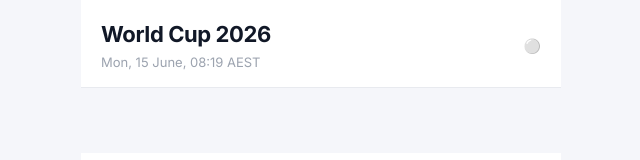
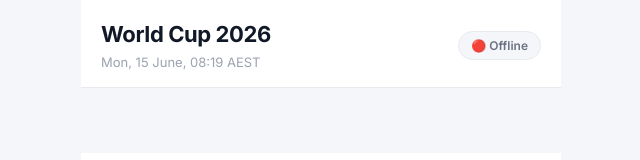
Before and after one commit to JT2063-prog/worldcup2026, a React (Create React App) app: page / in a window 1280 px wide. Shown: the top 160 px of the page, without its empty margins (319-959 px from the left). Built offline with nearby package versions, Linux system fonts and the light colour scheme; no server answers; a web font is replaced by a local one.

Commit message:
Free live scores, no API key needed

```diff
--- a/src/App.css
+++ b/src/App.css
@@ -262,3 +262,17 @@
 }
 .tab-item--active .tab-label { color: var(--blue); }
 .tab-item--active .tab-icon { filter: none; }
+
+.status-btn {
+  background: var(--bg);
+  border: 1.5px solid var(--border);
+  color: var(--text-dim);
+  font-size: 12px;
+  font-weight: 600;
+  padding: 6px 12px;
+  border-radius: 20px;
+  cursor: pointer;
+  font-family: inherit;
+  white-space: nowrap;
+}
+.status-btn:active { opacity: 0.7; }
--- a/src/App.js
+++ b/src/App.js
@@ -1,16 +1,13 @@
 import React, { useState, useEffect } from 'react';
 import { MATCHES, GROUPS, GROUP_COLORS, TEAMS } from './data';
-import { useLiveScores } from './useLiveScores';
-import { isLivePhase, isFinishedPhase, phaseLabel } from './useLiveScores';
+import { useLiveScores, isLivePhase, isFinishedPhase, phaseLabel } from './useLiveScores';
 import Groups from './Groups';
 import MyTeams from './MyTeams';
 import Bracket from './Bracket';
 import './App.css';
 
-const LS_KEY = 'wc2026_api_key';
-
 // ── MATCH ROW (transaction-list style) ──
-export function MatchRow({ match, liveData, onPress }) {
+export function MatchRow({ match, liveData }) {
   const key = `${match.home}_${match.away}`;
   const live = liveData?.[key];
   const homeScore = live?.homeScore ?? match.homeScore;
@@ -21,18 +18,15 @@ export function MatchRow({ match, liveData, onPress }) {
   const home = TEAMS[match.home];
   const away = TEAMS[match.away];
   const color = GROUP_COLORS[match.group];
-
-  const aestTime = match.kickoffAEST.toLocaleString('en-AU', {
-    timeZone: 'Australia/Sydney',
-    hour: '2-digit', minute: '2-digit', hour12: false
-  });
-
   const homeRed = live?.homeRed ?? match.homeRed ?? 0;
   const awayRed = live?.awayRed ?? match.awayRed ?? 0;
 
+  const aestTime = match.kickoffAEST.toLocaleString('en-AU', {
+    timeZone: 'Australia/Sydney', hour: '2-digit', minute: '2-digit', hour12: false
+  });
+
   return (
-    <div className={`match-row ${isLive ? 'match-row--live' : ''}`} onClick={onPress}>
-      {/* Left: time / status */}
+    <div className={`match-row ${isLive ? 'match-row--live' : ''}`}>
       <div className="mr-left">
         {isLive ? (
           <span className="mr-badge mr-badge--live">● {phaseLabel(phase)}</span>
@@ -43,8 +37,6 @@ export function MatchRow({ match, liveData, onPress }) {
         )}
         <span className="mr-group" style={{ color }}>GRP {match.group}</span>
       </div>
-
-      {/* Centre: teams */}
       <div className="mr-centre">
         <div className="mr-team">
           <span className="mr-flag">{home?.flag}</span>
@@ -57,8 +49,6 @@ export function MatchRow({ match, liveData, onPress }) {
           {awayRed > 0 && <span className="mr-red">{'🟥'.repeat(Math.min(awayRed,2))}</span>}
         </div>
       </div>
-
-      {/* Right: score */}
       <div className="mr-right">
         {homeScore !== null || isLive ? (
           <>
@@ -81,7 +71,6 @@ function Schedule({ liveData }) {
   const [filter, setFilter] = useState('All');
   const now = new Date();
   const filters = ['All', 'Live', 'Today', 'Upcoming', 'Results'];
-
   const sorted = [...MATCHES].sort((a, b) => a.kickoffAEST - b.kickoffAEST);
   const todayStr = now.toLocaleDateString('en-AU', { timeZone: 'Australia/Sydney' });
 
@@ -100,7 +89,6 @@ function Schedule({ liveData }) {
     return true;
   });
 
-  // Group by date
   const byDate = {};
   filtered.forEach(m => {
     const d = m.kickoffAEST.toLocaleDateString('en-AU', {
@@ -112,7 +100,6 @@ function Schedule({ liveData }) {
 
   return (
     <div className="schedule-view">
-      {/* Filter pills */}
       <div className="filter-row">
         {filters.map(f => (
           <button key={f}
@@ -122,11 +109,8 @@ function Schedule({ liveData }) {
           </button>
         ))}
       </div>
-
       {Object.keys(byDate).length === 0 ? (
-        <div className="empty-state">
-          <p>No matches for this filter</p>
-        </div>
+        <div className="empty-state"><p>No matches for this filter</p></div>
       ) : (
         Object.entries(byDate).map(([date, matches]) => (
           <div key={date} className="date-section">
@@ -150,8 +134,7 @@ function Schedule({ liveData }) {
 export default function App() {
   const [tab, setTab] = useState('schedule');
   const [now, setNow] = useState(new Date());
-  const [apiKey] = useState(() => localStorage.getItem(LS_KEY) || '');
-  const { liveData, status } = useLiveScores(apiKey);
+  const { liveData, status, lastFetched, refetch } = useLiveScores();
 
   useEffect(() => {
     const t = setInterval(() => setNow(new Date()), 30000);
@@ -160,9 +143,15 @@ export default function App() {
 
   const liveCount = Object.values(liveData).filter(d => isLivePhase(d.phase)).length;
 
+  const statusLabel = {
+    ok: '🟢 Live',
+    fetching: '🟡 Updating',
+    error: '🔴 Offline',
+    loading: '⚪ Loading',
+  }[status] || '⚪';
+
   return (
     <div className="app">
-      {/* ── HEADER ── */}
       <header className="app-header">
         <div className="app-header-inner">
           <div>
@@ -179,12 +168,13 @@ export default function App() {
             {liveCount > 0 && (
               <span className="live-indicator">● {liveCount} Live</span>
             )}
-            <span className="api-status">{status === 'ok' ? '🟢' : status === 'no-key' ? '⚪' : '🟡'}</span>
+            <button className="status-btn" onClick={refetch} title="Tap to refresh">
+              {statusLabel}
+            </button>
           </div>
         </div>
       </header>
 
-      {/* ── CONTENT ── */}
       <main className="app-main">
         {tab === 'schedule' && <Schedule liveData={liveData} />}
         {tab === 'groups'   && <Groups liveData={liveData} />}
@@ -192,7 +182,6 @@ export default function App() {
         {tab === 'myteams'  && <MyTeams liveData={liveData} />}
       </main>
 
-      {/* ── BOTTOM TABS ── */}
       <nav className="tab-bar">
         {[
           { id: 'schedule', icon: '📅', label: 'Schedule' },
--- a/src/useLiveScores.js
+++ b/src/useLiveScores.js
@@ -1,11 +1,9 @@
 import { useState, useEffect, useCallback, useRef } from 'react';
 
-// wc2026api.com - free tier: 100 req/day
-// API key stored in localStorage (user-provided)
-const API_BASE = 'https://api.wc2026api.com';
+// worldcup26.ir — completely free, no API key required
+const API_URL = 'https://worldcup26.ir/get/games';
 
-// Map API team names → our team codes
-const TEAM_NAME_MAP = {
+const NAME_MAP = {
   'Mexico': 'MEX', 'South Africa': 'RSA', 'South Korea': 'KOR', 'Korea Republic': 'KOR',
   'Czechia': 'CZE', 'Czech Republic': 'CZE',
   'Canada': 'CAN', 'Bosnia and Herzegovina': 'BIH', 'Bosnia & Herzegovina': 'BIH',
@@ -14,9 +12,8 @@ const TEAM_NAME_MAP = {
   'USA': 'USA', 'United States': 'USA', 'Paraguay': 'PAR', 'Australia': 'AUS',
   'Turkey': 'TUR', 'Türkiye': 'TUR',
   'Germany': 'GER', 'Curaçao': 'CUW', 'Curacao': 'CUW',
-  "Ivory Coast": 'CIV', "Côte d'Ivoire": 'CIV', 'Cote d\'Ivoire': 'CIV',
-  'Ecuador': 'ECU',
-  'Netherlands': 'NED', 'Japan': 'JPN', 'Sweden': 'SWE', 'Tunisia': 'TUN',
+  "Ivory Coast": 'CIV', "Côte d'Ivoire": 'CIV',
+  'Ecuador': 'ECU', 'Netherlands': 'NED', 'Japan': 'JPN', 'Sweden': 'SWE', 'Tunisia': 'TUN',
   'Belgium': 'BEL', 'Egypt': 'EGY', 'Iran': 'IRN', 'New Zealand': 'NZL',
   'Spain': 'ESP', 'Cape Verde': 'CPV', 'Saudi Arabia': 'KSA', 'Uruguay': 'URU',
   'France': 'FRA', 'Senegal': 'SEN', 'Iraq': 'IRQ', 'Norway': 'NOR',
@@ -28,17 +25,11 @@ const TEAM_NAME_MAP = {
 
 export function resolveTeamCode(name) {
   if (!name) return null;
-  return TEAM_NAME_MAP[name] || TEAM_NAME_MAP[name.trim()] || null;
+  return NAME_MAP[name] || NAME_MAP[name.trim()] || null;
 }
 
-// Phase → display label
 export function phaseLabel(phase) {
-  const labels = {
-    'PRE': null,
-    '1H': '1H', 'HT': 'HT', '2H': '2H',
-    'ET1': 'ET1', 'ET2': 'ET2', 'PEN': 'PEN',
-    'FT': 'FT', 'FT_PEN': 'FT (P)',
-  };
+  const labels = { '1H': '1H', 'HT': 'HT', '2H': '2H', 'ET1': 'ET1', 'ET2': 'ET2', 'PEN': 'PEN', 'FT': 'FT', 'FT_PEN': 'FT (P)' };
   return labels[phase] ?? phase;
 }
 
@@ -50,74 +41,66 @@ export function isFinishedPhase(phase) {
   return ['FT', 'FT_PEN', 'HT'].includes(phase);
 }
 
-// Main hook
-export function useLiveScores(apiKey) {
-  const [liveData, setLiveData] = useState({}); // matchId → {homeScore, awayScore, phase, homeRed, awayRed}
-  const [status, setStatus] = useState('idle'); // idle | fetching | ok | error | no-key
+export function useLiveScores() {
+  const [liveData, setLiveData] = useState({});
+  const [status, setStatus] = useState('loading');
   const [lastFetched, setLastFetched] = useState(null);
-  const [requestsUsed, setRequestsUsed] = useState(0);
   const pollRef = useRef(null);
 
-  const fetchMatches = useCallback(async (key) => {
-    if (!key) { setStatus('no-key'); return; }
-    setStatus('fetching');
+  const fetchScores = useCallback(async () => {
     try {
-      const res = await fetch(`${API_BASE}/matches`, {
-        headers: { 'Authorization': `Bearer ${key}` }
-      });
-      if (res.status === 401) { setStatus('error'); return; }
-      if (res.status === 429) { setStatus('rate-limited'); return; }
-      if (!res.ok) { setStatus('error'); return; }
+      setStatus('fetching');
+      const res = await fetch(API_URL, { cache: 'no-store' });
+      if (!res.ok) throw new Error(`HTTP ${res.status}`);
       const data = await res.json();
-      const matches = Array.isArray(data) ? data : (data.matches || data.data || []);
+
+      // API returns array of matches
+      const matches = Array.isArray(data) ? data : (data.games || data.matches || data.data || []);
 
       const parsed = {};
       matches.forEach(m => {
-        const homeCode = resolveTeamCode(m.home_team || m.homeTeam || m.home);
-        const awayCode = resolveTeamCode(m.away_team || m.awayTeam || m.away);
+        // Try multiple field name patterns the API might use
+        const homeName = m.home_team || m.homeTeam || m.home || m.team_home;
+        const awayName = m.away_team || m.awayTeam || m.away || m.team_away;
+        const homeCode = resolveTeamCode(homeName);
+        const awayCode = resolveTeamCode(awayName);
         if (!homeCode || !awayCode) return;
 
-        const key2 = `${homeCode}_${awayCode}`;
-        const homeScore = m.home_score ?? m.homeScore ?? m.score?.home ?? null;
-        const awayScore = m.away_score ?? m.awayScore ?? m.score?.away ?? null;
-        const phase = m.phase || m.status || 'PRE';
+        const key = `${homeCode}_${awayCode}`;
+        const hs = m.home_score ?? m.homeScore ?? m.score_home ?? m.goals_home ?? null;
+        const as = m.away_score ?? m.awayScore ?? m.score_away ?? m.goals_away ?? null;
+        const phase = m.phase || m.status || m.state || 'PRE';
 
-        // Events for red cards
-        const events = m.events || [];
+        // Red cards from events
+        const events = m.events || m.cards || [];
         let homeRed = 0, awayRed = 0;
         events.forEach(e => {
-          const isRed = e.type === 'red_card' || e.type === 'RED_CARD' || e.card === 'red';
-          if (!isRed) return;
-          const teamCode = resolveTeamCode(e.team);
-          if (teamCode === homeCode) homeRed++;
-          else if (teamCode === awayCode) awayRed++;
+          if (e.type === 'red_card' || e.type === 'RED_CARD' || e.card === 'red') {
+            const code = resolveTeamCode(e.team);
+            if (code === homeCode) homeRed++;
+            else if (code === awayCode) awayRed++;
+          }
         });
 
-        parsed[key2] = { homeScore, awayScore, phase, homeRed, awayRed };
+        parsed[key] = { homeScore: hs, awayScore: as, phase, homeRed, awayRed };
       });
 
       setLiveData(parsed);
       setStatus('ok');
       setLastFetched(new Date());
-      setRequestsUsed(r => r + 1);
     } catch (e) {
+      console.warn('Score fetch failed:', e.message);
       setStatus('error');
     }
   }, []);
 
-  // Start/stop polling based on whether apiKey is set
   useEffect(() => {
-    if (!apiKey) { setStatus('no-key'); return; }
+    // Fetch immediately
+    fetchScores();
+    // Then every 60 seconds
+    pollRef.current = setInterval(fetchScores, 60 * 1000);
+    return () => clearInterval(pollRef.current);
+  }, [fetchScores]);
 
-    fetchMatches(apiKey);
-
-    // Poll every 60 seconds during matches, 5 min otherwise
-    const INTERVAL = 60 * 1000;
-    pollRef.current = setInterval(() => fetchMatches(apiKey), INTERVAL);
-    return () => clearInterval(pollRef.current);
-  }, [apiKey, fetchMatches]);
-
-  const refetch = () => fetchMatches(apiKey);
-
-  return { liveData, status, lastFetched, requestsUsed, refetch };
+  return { liveData, status, lastFetched, refetch: fetchScores };
 }
```
